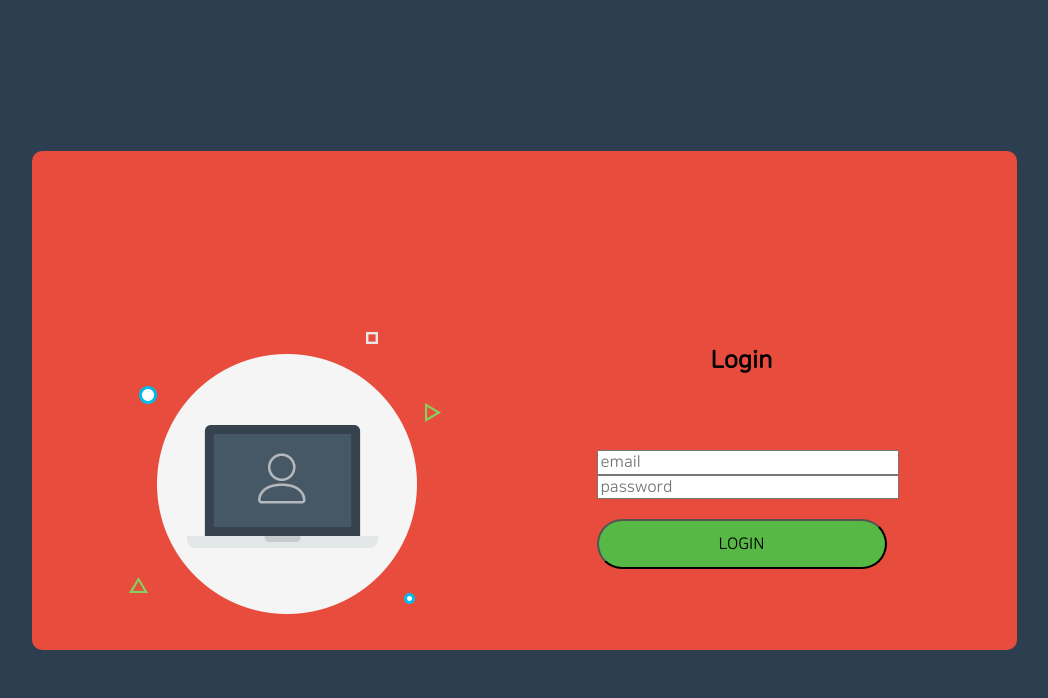
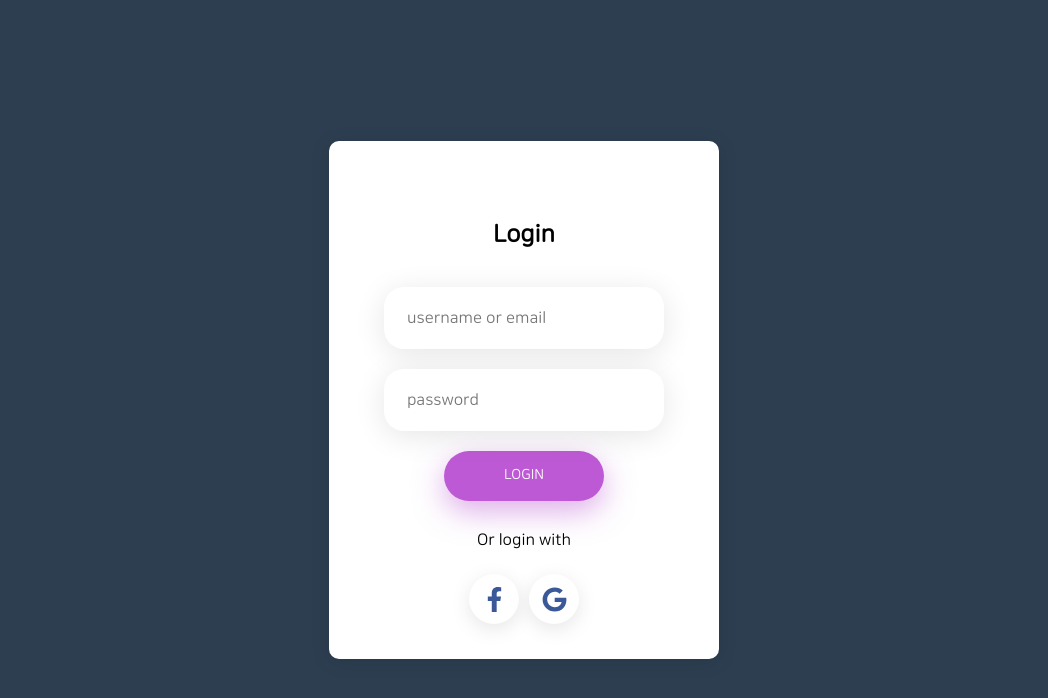
Before and after one commit to gghcode/apas-todo-webapp, a React (Create React App) app: page /login in a window 1280 px wide. Shown: the top 698 px of the page, without its empty margins (116-1164 px from the left). Built offline with nearby package versions, Linux system fonts and the light colour scheme.

Commit message:
Add login template

```diff
--- a/src/components/atoms/Title.tsx
+++ b/src/components/atoms/Title.tsx
@@ -6,4 +6,5 @@ export const Title = styled.h2`
   text-align: center;
   width: 100%;
   display: block;
+  margin: 0;
 `;
--- a/src/components/organisms/LoginForm.tsx
+++ b/src/components/organisms/LoginForm.tsx
@@ -1,20 +1,25 @@
 import * as React from 'react';
 import styled from 'styled-components';
 import { Title } from '@/components/atoms/Title';
+import { FaFacebookF, FaGoogle } from 'react-icons/fa';
 
 const FormWrapper = styled.form`
-  width: 290px;
-  box-sizing: border-box;
+  width: 100%;
 `;
 
 const TitleWrapper = styled.div`
-  padding-bottom: 54px;
+  box-sizing: inherit;
+  padding-bottom: 37px;
 `;
 
-const LoginInput = styled.span`
+const InputWrapper = styled.div`
   width: 100%;
-  margin-bottom: 10px;
-  box-sizing: border-box;
+  background-color: #fff;
+  border-radius: 20px;
+  box-sizing: inherit;
+
+  margin-bottom: 20px;
+
   position: relative;
 `;
 
@@ -23,21 +28,99 @@ const LoginButtonWrapper = styled.div`
   display: flex;
   flex-wrap: wrap;
   justify-content: center;
-  padding-top: 20px;
 `;
 
 const Button = styled.button`
-  line-height: 1.5;
-  text-transform: uppercase;
-  width: 100%;
-  height: 50px;
-  border-radius: 25px;
-  background: #57b846;
   display: flex;
   justify-content: center;
   align-items: center;
-  padding: 0 25px;
+  padding: 0 20px;
+  min-width: 160px;
+  height: 50px;
+  background-color: #bd59d4;
+  border-radius: 25px;
+  border: none;
+
+  font-size: 14px;
+  color: #fff;
+  line-height: 1.2;
+  text-transform: uppercase;
+
   transition: all 0.4s;
+
+  box-shadow: 0 10px 30px 0px rgba(189, 89, 212, 0.5);
+  -webkit-box-shadow: 0 10px 30px 0px rgba(189, 89, 212, 0.5);
+`;
+
+const Input = styled.input`
+  font-size: 16px;
+  color: #4b2354;
+  line-height: 1.2;
+  display: block;
+  width: 100%;
+  height: 62px;
+  background: transparent;
+  padding: 0 20px 0 23px;
+
+  outline: none;
+  border: none;
+
+  box-sizing: border-box;
+`;
+
+const FocusInput = styled.span`
+  display: block;
+  position: absolute;
+  width: 100%;
+  height: 100%;
+  top: 0;
+  left: 0;
+  pointer-events: none;
+  border-radius: 20px;
+  box-shadow: 0 5px 30px 0px rgba(0, 0, 0, 0.1);
+  -moz-box-shadow: 0 5px 30px 0px rgba(0, 0, 0, 0.1);
+  -webkit-box-shadow: 0 5px 30px 0px rgba(0, 0, 0, 0.1);
+  -o-box-shadow: 0 5px 30px 0px rgba(0, 0, 0, 0.1);
+  -ms-box-shadow: 0 5px 30px 0px rgba(0, 0, 0, 0.1);
+
+  -webkit-transition: all 0.4s;
+  -o-transition: all 0.4s;
+  -moz-transition: all 0.4s;
+  transition: all 0.4s;
+`;
+
+const TextWrapper = styled.div`
+  padding-top: 30px;
+  padding-bottom: 20px;
+  text-align: center;
+`;
+
+const SocialLoginsWrapper = styled.div`
+  display: flex;
+  justify-content: center;
+`;
+
+const SocialLoginButtonWrapper = styled.a`
+  font-size: 25px;
+  color: #3b5998;
+
+  display: -webkit-box;
+  display: -webkit-flex;
+  display: -moz-box;
+  display: -ms-flexbox;
+  display: flex;
+  justify-content: center;
+  align-items: center;
+  width: 50px;
+  height: 50px;
+  border-radius: 50%;
+  background-color: #fff;
+  margin: 5px;
+  box-shadow: 0 5px 20px 0px rgba(0, 0, 0, 0.1);
+  -moz-box-shadow: 0 5px 20px 0px rgba(0, 0, 0, 0.1);
+  -webkit-box-shadow: 0 5px 20px 0px rgba(0, 0, 0, 0.1);
+  -o-box-shadow: 0 5px 20px 0px rgba(0, 0, 0, 0.1);
+  -ms-box-shadow: 0 5px 20px 0px rgba(0, 0, 0, 0.1);
 `;
 
 export const LoginForm: React.FC = () => {
@@ -47,16 +130,28 @@ export const LoginForm: React.FC = () => {
         <TitleWrapper>
           <Title>Login</Title>
         </TitleWrapper>
-        {/* <Title>Login</Title> */}
-        <LoginInput>
-          <input placeholder="email" />
-        </LoginInput>
-        <LoginInput>
-          <input placeholder="password" />
-        </LoginInput>
+        <InputWrapper>
+          <Input placeholder="username or email" />
+          <FocusInput />
+        </InputWrapper>
+        <InputWrapper>
+          <Input type="password" placeholder="password" />
+          <FocusInput />
+        </InputWrapper>
         <LoginButtonWrapper>
           <Button>Login</Button>
         </LoginButtonWrapper>
+        <TextWrapper>
+          <span>Or login with</span>
+        </TextWrapper>
+        <SocialLoginsWrapper>
+          <SocialLoginButtonWrapper>
+            <FaFacebookF />
+          </SocialLoginButtonWrapper>
+          <SocialLoginButtonWrapper>
+            <FaGoogle />
+          </SocialLoginButtonWrapper>
+        </SocialLoginsWrapper>
       </FormWrapper>
     </>
   );
--- a/src/pages/Login.tsx
+++ b/src/pages/Login.tsx
@@ -1,35 +1,37 @@
 import React, { useState } from 'react';
 import { useStore } from '@/context/store';
 import { LoginForm } from '@/components/organisms/LoginForm';
-import { LoginImage } from '@/components/atoms/LoginImage';
 import styled from 'styled-components';
 
 const PageContainer = styled.div`
-  /* width: 100%; */
-  height: 100vh;
+  width: 100%;
+  min-height: 100vh;
   display: flex;
   padding: 15px;
   justify-content: center;
   align-items: center;
   flex-wrap: wrap;
+  position: relative;
+  z-index: 1;
   box-sizing: border-box;
 `;
 
 const WindowContainer = styled.div`
+  width: 390px;
   border-radius: 10px;
-  background-color: #e74c3c;
+  background-color: #fff;
+  overflow: hidden;
 
-  padding: 177px 130px 33px 95px;
-  width: 760px;
+  box-sizing: inherit;
+  box-shadow: 0 3px 20px 0px rgba(0, 0, 0, 0.1);
+  -webkit-box-shadow: 0 3px 20px 0px rgba(0, 0, 0, 0.1);
 
-  overflow: hidden;
-  display: flex;
-  flex-wrap: wrap;
-  justify-content: space-between;
-`;
+  padding: 80px 55px 30px 55px;
 
-const LoginImageWrapper = styled.div`
-  width: 316px;
+  @media only screen and (max-width: 480px) {
+    padding-left: 15px;
+    padding-right: 15px;
+  }
 `;
 
 interface LoginFormType {
@@ -58,12 +60,8 @@ export const Login: React.FC = () => {
   return (
     <PageContainer>
       <WindowContainer>
-        <LoginImageWrapper>
-          <LoginImage src="/images/img-01.png" />
-        </LoginImageWrapper>
         <LoginForm />
       </WindowContainer>
-      {/* <LoginForm /> */}
       {/* <div className="login-form">
         <h2 className="app-title-h2">APAS TODO</h2>
         <form onSubmit={handleLoginFormSubmit}>
```
